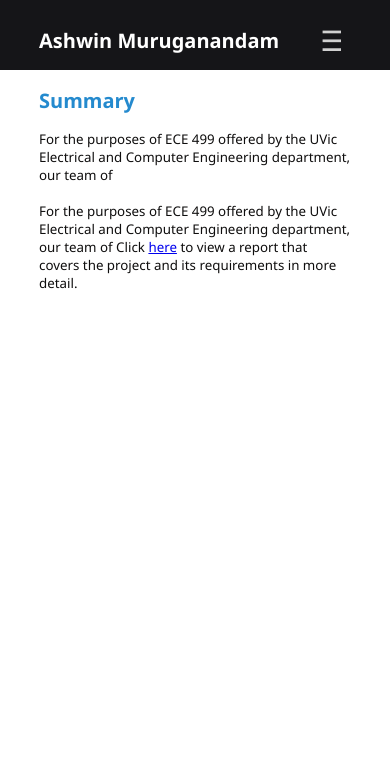
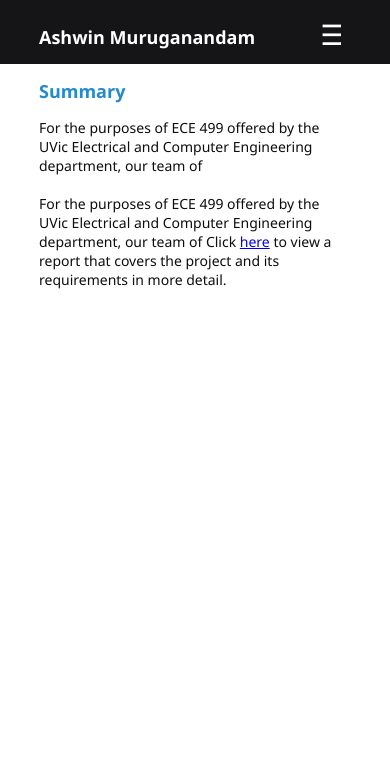
Before and after one commit to ash2win/ash2win.github.io, a plain HTML site: page index.html in a window 390 px wide. Shown: the top 776 px of the page. Drawn offline with Linux system fonts and the light colour scheme.

Commit message:
Update styles.css

```diff
--- a/styles.css
+++ b/styles.css
@@ -38,6 +38,7 @@ section{
     width: 100%;
     color: #ffffff;
     text-align: center;
+    vertical-align: center;
     font-family: 'Segoe UI', Tahoma, Geneva, Verdana, sans-serif;
     display: flex;
     justify-content: space-between;
@@ -46,8 +47,6 @@ section{
   main{
     flex: 1;
   }
-
-
 
   /* .horiline{
     color: #ffffff2f;
@@ -151,7 +150,7 @@ section{
     .nav  {
       display: none;
       position: absolute;
-      background-color: rgb(21, 21, 24, 0.8);
+      background-color: rgb(21, 21, 24);
       top: 60px; /* Adjust this value to position the menu below the header */
       right: 0;
       left: 0;
@@ -163,25 +162,37 @@ section{
       font-size: 28px;
       cursor: pointer;
       position: absolute;
-      top: 2.5%;
+      padding-top: 5px;
       right: 12%;
-      z-index: 2;
+      padding-bottom: 10px;
       display: block;
       text-decoration: none;
-      opacity: 0.8;
+      transition: width 2s, height 2s, transform 1s;
+    }
+
+    .nav-icon:hover{
+      opacity: 1;
+      transform: rotate(40deg); /* for animation */
+      color: rgb(230, 103, 57);
     }
 
     .nav-toggle:checked ~ .nav{
       display: block;
     }
 
+    .nav-toggle:checked ~ .nav-icon{
+      transform: rotate(90deg);
+      color: rgb(230, 103, 57);
+    }
+
     .nav ul li {
       display: block;
       padding: auto;
+      text-align: center;
     }
 
     .nav ul li a {
-      font-size: 1.4rem;
+      font-size: 16px;
       color: #ffffff;
       text-decoration: none;
     }
@@ -190,8 +201,12 @@ section{
       font-size: 16px;
     }
 
+    h2{
+      font-size: 18px;
+    }
+
     body{
-      font-size: smaller;
+      font-size: 14px;
     }
 
 
```
